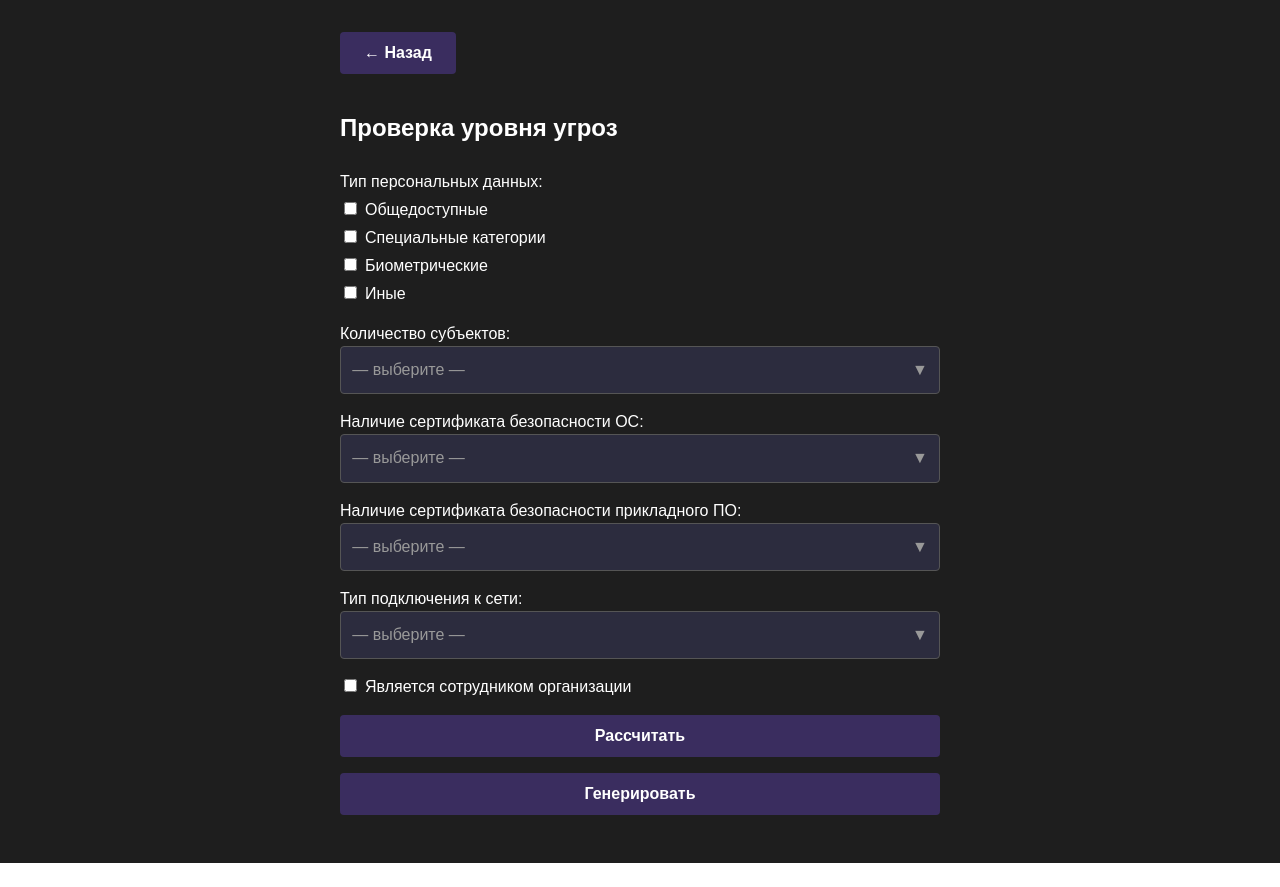
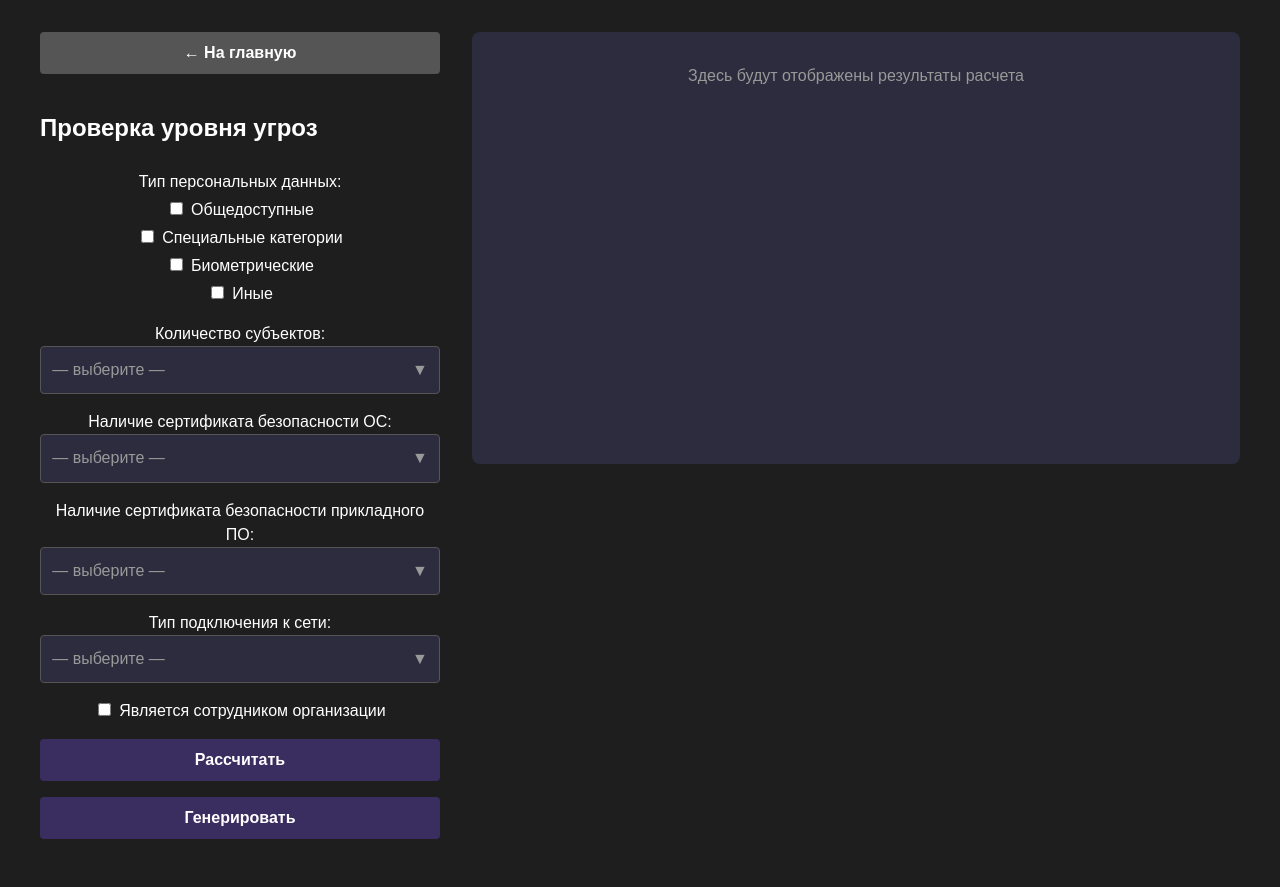
Before and after one commit to Aleksandr505/SecurityLevelsFrontend, a React (Vite) app: page / in a window 1280 px wide. Both pictures are taken after a click on the button "Уровни зависимости ПД". Before the commit the page ends 863 px from the top, so only its background shows below. Built offline with nearby package versions, Linux system fonts and the light colour scheme.

Commit message:
Update UI design

```diff
--- a/src/App.jsx
+++ b/src/App.jsx
@@ -163,8 +163,6 @@ function App() {
     if (pdType.length && employeeCount && certOs && certApp && connectionType) {
       try {
         setError('');
-        setExplanation('');
-        setResultCode('');
 
         // Отправка POST-запроса на backend
         const response = await fetch('/api/level', {
@@ -244,6 +242,8 @@ function App() {
     }
 
       try {
+          setErrorGis('');
+
           // Отправка POST-запроса на backend
           const response = await fetch('/api/gis', {
               method: 'POST',
@@ -291,7 +291,6 @@ function App() {
                     style={{
                         width: '100%',
                         height: '100vh',
-                  backgroundColor: '#1e1e1e',
                         display: 'flex',
                         flexDirection: 'column',
                         justifyContent: 'center',
@@ -337,117 +336,142 @@ function App() {
                 </div>
             )}
 
-        {screen === 'pd' && (
-            <div style={{maxWidth: '600px', width: '100%', textAlign: 'left'}}>
+            {(screen === 'pd' || screen === 'gis') && (
+                <div style={{
+                    width: '100%',
+                    maxWidth: screen === 'gis' ? '1400px' : '1200px',
+                    display: 'flex',
+                    gap: '2rem',
+                    alignItems: 'flex-start'
+                }}>
+                    {/* Левая колонка с кнопкой назад и формой */}
+                    <div style={{
+                        flex: 1,
+                        maxWidth: '400px',
+                        position: 'sticky',
+                        top: '2rem'
+                    }}>
                         <button
-                    onClick={() => setScreen('home')}
-                    style={{...buttonStyle, marginBottom: '1rem'}}
+                            onClick={() => {
+                                setScreen('home');
+                                setShowGisText(false);
+                            }}
+                            style={{
+                                ...buttonStyle,
+                                marginBottom: '1rem',
+                                backgroundColor: '#555',
+                                width: '100%'
+                            }}
                             onMouseEnter={e => {
                                 e.currentTarget.style.backgroundColor = '#777';
-                        e.currentTarget.style.color = 'white';
                             }}
                             onMouseLeave={e => {
                                 e.currentTarget.style.backgroundColor = '#555';
-                        e.currentTarget.style.color = 'white';
                             }}
                         >
-                    ← Назад
+                            ← На главную
                         </button>
 
-                <h2 style={{marginBottom: '1.5rem'}}>Проверка уровня угроз</h2>
+                        {screen === 'pd' && (
+                            <>
+                                <h2 style={{ marginBottom: '1.5rem', textAlign: 'left' }}>Проверка уровня угроз</h2>
 
-                <div style={{marginBottom: '1rem'}}>
+                                <div style={{ marginBottom: '1rem' }}>
                                     <label>Тип персональных данных:</label><br/>
                                     {categories.map(category => (
-                        <label key={category} style={{display: 'block', margin: '4px 0', cursor: 'pointer'}}>
+                                        <label key={category} style={{ display: 'block', margin: '4px 0', cursor: 'pointer' }}>
                                             <input
                                                 type="checkbox"
                                                 checked={pdType.includes(category)}
                                                 onChange={() => toggleCategory(category)}
-                                style={{marginRight: '0.5rem', cursor: 'pointer'}}
+                                                style={{ marginRight: '0.5rem', cursor: 'pointer' }}
                                             />
                                             {category}
                                         </label>
                                     ))}
                                 </div>
 
-                <div style={{marginBottom: '1rem'}}>
+                                <div style={{ marginBottom: '1rem' }}>
                                     <label>Количество субъектов:</label><br/>
                                     <CustomSelect
                                         value={employeeCount}
                                         onChange={setEmployeeCount}
                                         placeholder="— выберите —"
                                         options={[
-                            {value: '', label: '— выберите —'},
-                            {value: 'lt', label: 'До 100 тыс.'},
-                            {value: 'gt', label: 'Более 100 тыс.'},
+                                            { value: '', label: '— выберите —' },
+                                            { value: 'lt', label: 'До 100 тыс.' },
+                                            { value: 'gt', label: 'Более 100 тыс.' },
                                         ]}
                                     />
                                 </div>
 
-                <div style={{marginBottom: '1rem'}}>
+                                <div style={{ marginBottom: '1rem' }}>
                                     <label>Наличие сертификата безопасности ОС:</label><br/>
                                     <CustomSelect
                                         value={certOs}
                                         onChange={setCertOs}
                                         placeholder="— выберите —"
                                         options={[
-                            {value: '', label: '— выберите —'},
-                            {value: 'certified', label: 'Сертифицировано'},
-                            {value: 'not_certified', label: 'Не сертифицировано'},
+                                            { value: '', label: '— выберите —' },
+                                            { value: 'certified', label: 'Сертифицировано' },
+                                            { value: 'not_certified', label: 'Не сертифицировано' },
                                         ]}
                                     />
                                 </div>
 
-                <div style={{marginBottom: '1rem'}}>
+                                <div style={{ marginBottom: '1rem' }}>
                                     <label>Наличие сертификата безопасности прикладного ПО:</label><br/>
                                     <CustomSelect
                                         value={certApp}
                                         onChange={setCertApp}
                                         placeholder="— выберите —"
                                         options={[
-                            {value: '', label: '— выберите —'},
-                            {value: 'certified', label: 'Сертифицировано'},
-                            {value: 'not_certified', label: 'Не сертифицировано'},
+                                            { value: '', label: '— выберите —' },
+                                            { value: 'certified', label: 'Сертифицировано' },
+                                            { value: 'not_certified', label: 'Не сертифицировано' },
                                         ]}
                                     />
                                 </div>
 
-                <div style={{marginBottom: '1rem'}}>
+                                <div style={{ marginBottom: '1rem' }}>
                                     <label>Тип подключения к сети:</label><br/>
                                     <CustomSelect
                                         value={connectionType}
                                         onChange={setConnectionType}
                                         placeholder="— выберите —"
                                         options={[
-                            {value: '', label: '— выберите —'},
-                            {value: 'local', label: 'Локальный '},
-                            {value: 'network', label: 'Сетевой'},
+                                            { value: '', label: '— выберите —' },
+                                            { value: 'local', label: 'Локальный' },
+                                            { value: 'network', label: 'Сетевой' },
                                         ]}
                                     />
                                 </div>
 
-                <div style={{marginBottom: '1rem'}}>
+                                <div style={{ marginBottom: '1rem' }}>
                                     <label>
                                         <input
                                             type="checkbox"
                                             checked={isEmployee}
                                             onChange={(e) => setIsEmployee(e.target.checked)}
-                            style={{marginRight: '0.5rem'}}
+                                            style={{ marginRight: '0.5rem' }}
                                         />
                                         Является сотрудником организации
                                     </label>
                                 </div>
 
                                 {error && (
-                    <div style={{color: 'red', marginBottom: '1rem'}}>
+                                    <div style={{ color: 'red', marginBottom: '1rem' }}>
                                         {error}
                                     </div>
                                 )}
 
                                 <button
                                     onClick={calculateResult}
-                    style={{...buttonStyle, width: '100%', marginBottom: '1rem'}}
+                                    style={{
+                                        ...buttonStyle,
+                                        width: '100%',
+                                        marginBottom: '1rem'
+                                    }}
                                     onMouseEnter={e => {
                                         e.currentTarget.style.backgroundColor = '#cdaafe';
                                         e.currentTarget.style.color = '#3a2d5f';
@@ -462,7 +486,11 @@ function App() {
 
                                 <button
                                     onClick={generateRandomValues}
-                    style={{...buttonStyle, width: '100%', marginBottom: '1rem'}}
+                                    style={{
+                                        ...buttonStyle,
+                                        width: '100%',
+                                        marginBottom: '1rem'
+                                    }}
                                     onMouseEnter={e => {
                                         e.currentTarget.style.backgroundColor = '#cdaafe';
                                         e.currentTarget.style.color = '#3a2d5f';
@@ -474,60 +502,13 @@ function App() {
                                 >
                                     Генерировать
                                 </button>
-
-                {resultCode && (
-                    <div style={{marginBottom: '1rem'}}>
-                        <h3>Результат:</h3>
-                        <p>Максимальный уровень: <strong>{resultCode}</strong></p>
-                        {explanation && <p>{explanation}</p>}
-                    </div>
-                )}
-
-                {Object.keys(pdMeasures).length > 0 && (
-                    <div>
-                        <h3>Требуемые меры защиты:</h3>
-                        {Object.entries(pdMeasures).map(([section, items]) => (
-                            <div key={section} style={{ marginBottom: '20px' }}>
-                                <h4>{section}</h4>
-                                <ul>
-                                    {items.map((item) => (
-                                        <li key={item.code}>
-                                            <strong>{item.code}:</strong> {item.text}
-                                            <br />
-                                        </li>
-                                    ))}
-                                </ul>
-                            </div>
-                        ))}
-                    </div>
-                )}
-            </div>
+                            </>
                         )}
 
                         {screen === 'gis' && (
-              <div style={{maxWidth: '600px', width: '100%', textAlign: 'left'}}>
-                  <button
-                      onClick={() => {
-                          setScreen('home');
-                          setShowGisText(false);
-                      }}
-                      style={{...buttonStyle, marginBottom: '1rem'}}
-                      onMouseEnter={e => {
-                          e.currentTarget.style.backgroundColor = '#777';
-                          e.currentTarget.style.color = 'white';
-                      }}
-                      onMouseLeave={e => {
-                    e.currentTarget.style.backgroundColor = '#555';
-                    e.currentTarget.style.color = 'white';
-                  }}
-              >
-                ← Назад
-              </button>
+                            <>
+                                <h2 style={{ marginBottom: '1.5rem', textAlign: 'left' }}>Определение класса защищенности ГИС</h2>
 
-              <h2 style={{ marginBottom: '1.5rem' }}>Определение класса защищенности ГИС</h2>
-
-              {!showGisText ? (
-                  <>
                                 <div style={{ marginBottom: '1rem' }}>
                                     <label>Уровень защищенности:</label><br />
                                     <CustomSelect
@@ -566,7 +547,11 @@ function App() {
 
                                 <button
                                     onClick={handleGisContinue}
-                        style={{ ...buttonStyle, width: '100%', marginBottom: '1rem' }}
+                                    style={{
+                                        ...buttonStyle,
+                                        width: '100%',
+                                        marginBottom: '1rem'
+                                    }}
                                     onMouseEnter={e => {
                                         e.currentTarget.style.backgroundColor = '#cdaafe';
                                         e.currentTarget.style.color = '#3a2d5f';
@@ -576,50 +561,106 @@ function App() {
                                         e.currentTarget.style.color = 'white';
                                     }}
                                 >
-                      Продолжить
+                                    Рассчитать
                                 </button>
                             </>
-              ) : (
-                  <>
-                    <button
-                        onClick={() => setShowGisText(false)}
-                        style={{ ...buttonStyle, marginBottom: '1rem', backgroundColor: '#777' }}
-                        onMouseEnter={e => {
-                          e.currentTarget.style.backgroundColor = '#555';
-                        }}
-                        onMouseLeave={e => {
-                          e.currentTarget.style.backgroundColor = '#777';
-                        }}
-                    >
-                      ← Назад к форме
-                    </button>
+                        )}
+                    </div>
 
-                      {gisProtectClass !== null && (
+                    {/* Правая колонка с результатами */}
+                    <div style={{
+                        flex: 1,
+                        padding: '1rem',
+                        backgroundColor: '#2c2c3e',
+                        borderRadius: '8px',
+                        minHeight: '400px'
+                    }}>
+                        {screen === 'pd' ? (
+                            resultCode ? (
+                                <div style={{ textAlign: 'left' }}>
+                                    <h3>Результаты расчета:</h3>
+                                    <div style={{ marginBottom: '1rem' }}>
+                                        <strong>Уровень угроз:</strong> {resultCode}
+                                    </div>
+                                    {explanation && (
                                         <div style={{ marginBottom: '1.5rem' }}>
-                              <h3>Класс защищенности: {gisProtectClass}</h3>
+                                            <strong>Пояснение:</strong> {explanation}
                                         </div>
                                     )}
 
-                      {Object.keys(gisMeasures).length > 0 && (
-                          <div>
+                                    {Object.keys(pdMeasures || {}).length > 0 && (
+                                        <div style={{ textAlign: 'left' }}>
                                             <h3>Требуемые меры защиты:</h3>
-                              {Object.entries(gisMeasures).map(([section, items]) => (
-                                  <div key={section} style={{ marginBottom: '20px' }}>
-                                      <h4>{section}</h4>
-                                      <ul>
+                                            {Object.entries(pdMeasures).map(([section, items]) => (
+                                                <CollapsibleItem key={section} title={section}>
+                                                    <ul style={{ margin: 0, paddingLeft: '1rem' }}>
                                                         {items.map((item) => (
-                                              <li key={item.code}>
-                                                  <strong>{item.code}:</strong> {item.text}
-                                                  <br />
+                                                            <li key={item.code} style={{ marginBottom: '0.5rem' }}>
+                                                                <div style={{ fontWeight: 'bold' }}>{item.code}:</div>
+                                                                <div style={{ marginBottom: '0.25rem' }}>{item.text}</div>
+                                                                <div style={{ fontSize: '0.85rem', color: '#aaa' }}>
+                                                                    Уровни: {item.levels.join(', ')}
+                                                                </div>
                                                             </li>
                                                         ))}
                                                     </ul>
+                                                </CollapsibleItem>
+                                            ))}
                                         </div>
+                                    )}
+                                </div>
+                            ) : (
+                                <div style={{
+                                    display: 'flex',
+                                    alignItems: 'center',
+                                    justifyContent: 'center',
+                                    height: '100%',
+                                    color: '#999'
+                                }}>
+                                    <p>Здесь будут отображены результаты расчета</p>
+                                </div>
+                            )
+                        ) : screen === 'gis' ? (
+                            gisProtectClass !== null ? (
+                                <>
+                                    <div style={{ marginBottom: '1.5rem', textAlign: 'left' }}>
+                                        <h3>Класс защищенности: {gisProtectClass}</h3>
+                                    </div>
+
+                                    {Object.keys(gisMeasures).length > 0 && (
+                                        <div style={{ textAlign: 'left' }}>
+                                            <h3>Требуемые меры защиты:</h3>
+                                            {Object.entries(gisMeasures).map(([section, items]) => (
+                                                <CollapsibleItem key={section} title={section}>
+                                                    <ul style={{ margin: 0, paddingLeft: '1rem' }}>
+                                                        {items.map((item) => (
+                                                            <li key={item.code} style={{ marginBottom: '0.5rem' }}>
+                                                                <div style={{ fontWeight: 'bold' }}>{item.code}:</div>
+                                                                <div style={{ marginBottom: '0.25rem' }}>{item.text}</div>
+                                                                <div style={{ fontSize: '0.85rem', color: '#aaa' }}>
+                                                                    Уровни: {item.levels.join(', ')}
+                                                                </div>
+                                                            </li>
+                                                        ))}
+                                                    </ul>
+                                                </CollapsibleItem>
                                             ))}
                                         </div>
                                     )}
                                 </>
-              )}
+                            ) : (
+                                <div style={{
+                                    display: 'flex',
+                                    alignItems: 'center',
+                                    justifyContent: 'center',
+                                    height: '100%',
+                                    color: '#999'
+                                }}>
+                                    <p>Здесь будут отображены результаты расчета</p>
+                                </div>
+                            )
+                        ) : null}
+                    </div>
                 </div>
             )}
         </div>
```
Lines whose indentation alone changed are shown as unchanged.
